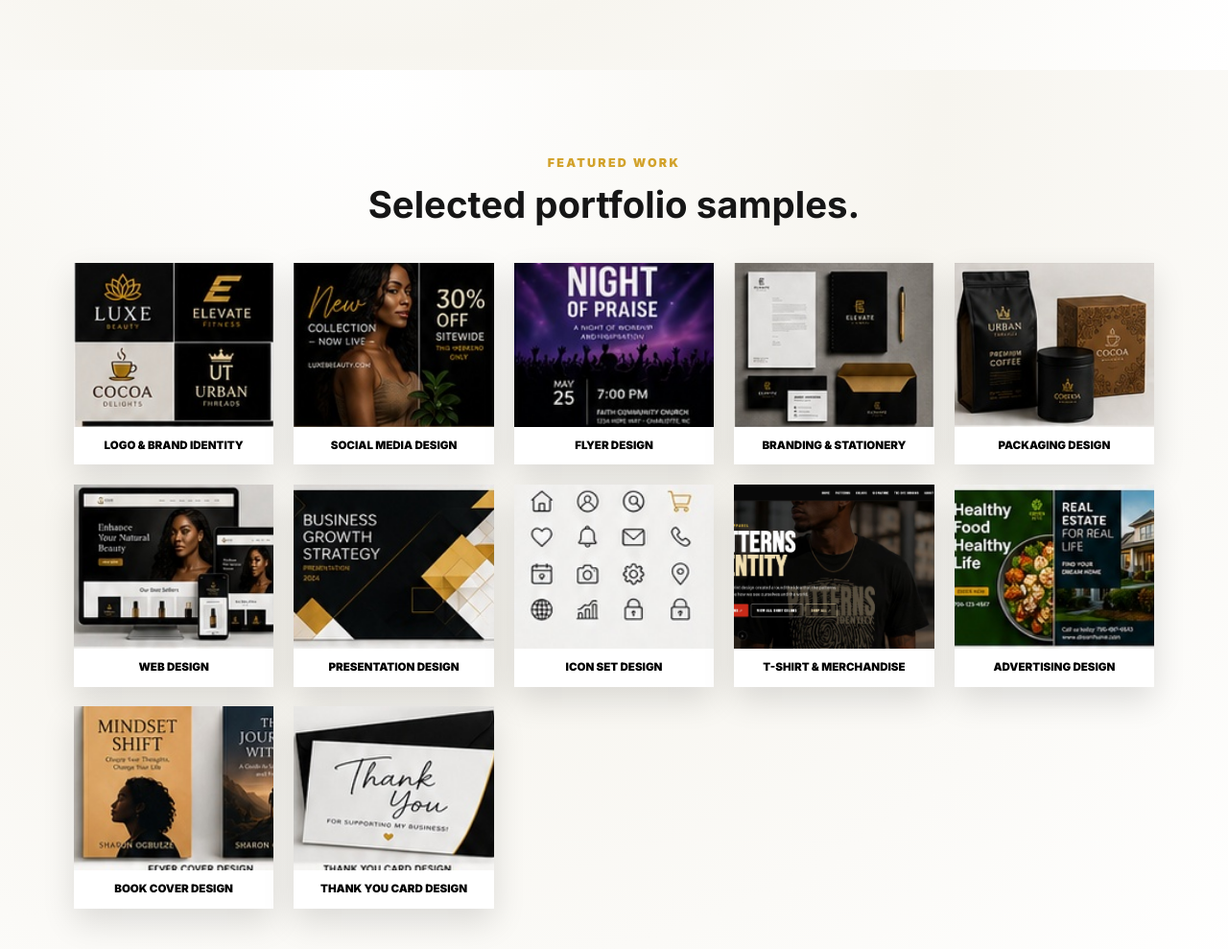
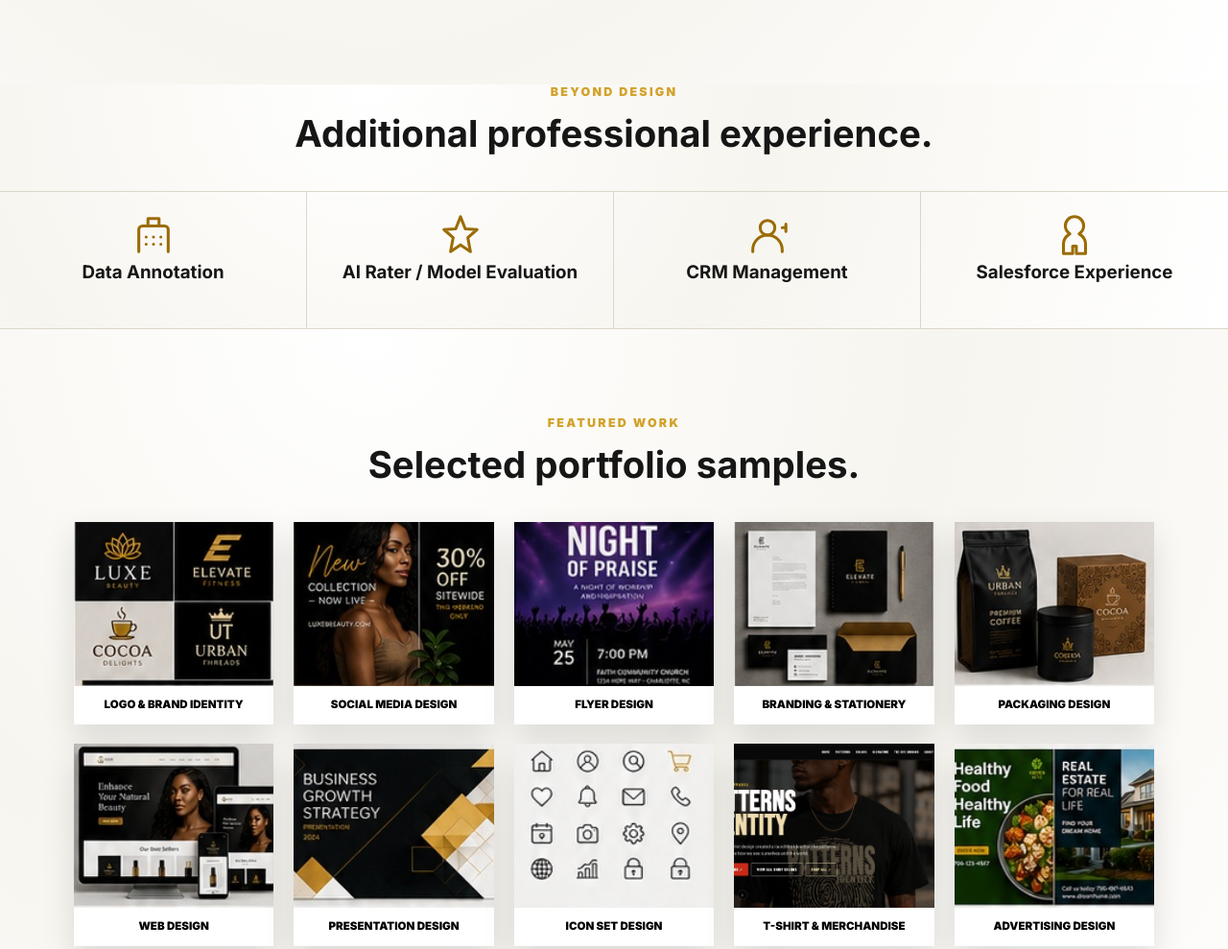
Before and after one commit to simplysharon62-hash/sharon-portfolio, a plain HTML site: page index.html in a window 1280 px wide. Shown: the part 1764-2753 px from the top of the page at 96% size. Drawn offline with nearby package versions, Linux system fonts and the light colour scheme.

Commit message:
Add files via upload

```diff
--- a/index.html
+++ b/index.html
@@ -468,6 +468,24 @@ h2 {
   line-height: 1.25;
 }
 
+.experience-grid {
+  display: grid;
+  grid-template-columns: repeat(4, 1fr);
+  border-top: 1px solid var(--line);
+  border-bottom: 1px solid var(--line);
+}
+
+.experience-grid article {
+  min-height: 142px;
+  padding: 1.4rem 0.7rem;
+  text-align: center;
+  border-right: 1px solid var(--line);
+}
+
+.experience-grid article:last-child {
+  border-right: 0;
+}
+
 .gallery {
   display: grid;
   grid-template-columns: repeat(5, 1fr);
@@ -810,6 +828,14 @@ h2 {
     border-right: 0;
   }
 
+  .experience-grid {
+    grid-template-columns: repeat(2, 1fr);
+  }
+
+  .experience-grid article:nth-child(2n) {
+    border-right: 0;
+  }
+
   .gallery {
     grid-template-columns: repeat(3, 1fr);
   }
@@ -889,6 +915,15 @@ h2 {
 
   .service-grid article:nth-child(2n) {
     border-right: 0;
+  }
+
+  .experience-grid {
+    grid-template-columns: 1fr;
+  }
+
+  .experience-grid article {
+    border-right: 0;
+    border-bottom: 1px solid var(--line);
   }
 
   .gallery {
@@ -971,6 +1006,7 @@ h2 {
       <a href="#home">Home</a>
       <a href="#about">About</a>
       <a href="#services">Services</a>
+      <a href="#experience">Experience</a>
       <a href="#portfolio">Portfolio</a>
       <a href="#author">Book</a>
       <a href="#testimonials">Testimonials</a>
@@ -1045,6 +1081,19 @@ h2 {
         <article><span class="service-icon" aria-hidden="true"><svg viewBox="0 0 24 24"><path d="m3 11 14-6v14L3 13v-2Z"/><path d="M17 9h3a2 2 0 0 1 0 4h-3M6 14l2 6h4l-2-5"/></svg></span><h3>Advertising Design</h3></article>
         <article><span class="service-icon" aria-hidden="true"><svg viewBox="0 0 24 24"><rect x="2" y="4" width="20" height="16" rx="2"/><path d="m3 6 9 7 9-7"/><path d="M16 16h3M17.5 14.5v3"/></svg></span><h3>Thank You Card Design</h3></article>
         <article><span class="service-icon" aria-hidden="true"><svg viewBox="0 0 24 24"><rect x="3" y="3" width="7" height="7" rx="1"/><rect x="14" y="3" width="7" height="7" rx="1"/><rect x="3" y="14" width="7" height="7" rx="1"/><rect x="14" y="14" width="7" height="7" rx="1"/></svg></span><h3>Icon Set Design</h3></article>
+      </div>
+    </section>
+
+    <section id="experience" class="experience section-light">
+      <div class="section-heading">
+        <p class="section-kicker">Beyond Design</p>
+        <h2>Additional professional experience.</h2>
+      </div>
+      <div class="experience-grid">
+        <article><span class="service-icon" aria-hidden="true"><svg viewBox="0 0 24 24"><path d="M9 3h6v4H9z"/><path d="M4 21V9a2 2 0 0 1 2-2h12a2 2 0 0 1 2 2v12"/><path d="M8 13h.01M12 13h.01M16 13h.01M8 17h.01M12 17h.01M16 17h.01"/></svg></span><h3>Data Annotation</h3></article>
+        <article><span class="service-icon" aria-hidden="true"><svg viewBox="0 0 24 24"><path d="m12 2 2.6 6.6L21 9l-5 4.4L17.4 21 12 17.3 6.6 21 8 13.4 3 9l6.4-.4Z"/></svg></span><h3>AI Rater / Model Evaluation</h3></article>
+        <article><span class="service-icon" aria-hidden="true"><svg viewBox="0 0 24 24"><circle cx="12" cy="8" r="4"/><path d="M4 21v-1a8 8 0 0 1 16 0v1"/><path d="M20 8h2M22 6v4"/></svg></span><h3>CRM Management</h3></article>
+        <article><span class="service-icon" aria-hidden="true"><svg viewBox="0 0 24 24"><path d="M12 2a5 5 0 0 0-5 5c0 2 1 3.2 2.5 4.3C7.8 12.4 6 13.8 6 16.5V22h5v-4h2v4h5v-5.5c0-2.7-1.8-4.1-3.5-5.2C16 10.2 17 9 17 7a5 5 0 0 0-5-5Z"/></svg></span><h3>Salesforce Experience</h3></article>
       </div>
     </section>
 
@@ -1249,6 +1298,7 @@ h2 {
       <a href="#home">Home</a>
       <a href="#about">About</a>
       <a href="#services">Services</a>
+      <a href="#experience">Experience</a>
       <a href="#portfolio">Portfolio</a>
       <a href="#websites">Digital Projects</a>
       <a href="#youtube">Video Content</a>
```
